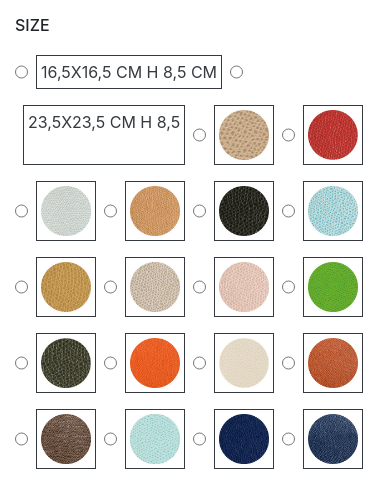
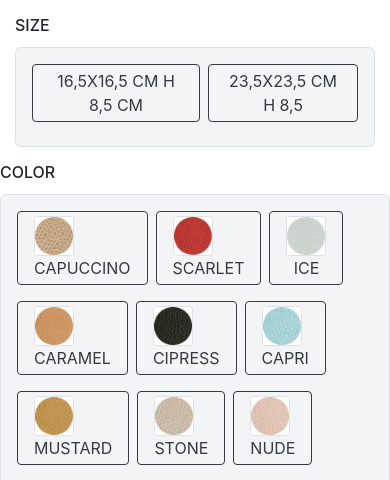
Before and after one commit to tliempt/giobagnara-colorpicker, a plain HTML site: page index.html in a window 390 px wide. Shown: the top 480 px of the page. Drawn offline with nearby package versions, Linux system fonts and the light colour scheme.

Commit message:
Updated Styling with Newly Installed Tailwind Script, Ensuring it stays responsive.

```diff
--- a/assets/js/script.js
+++ b/assets/js/script.js
@@ -29,6 +29,12 @@ const colorNames = [
 // Function to generate HTML for color options
 function generateColorOptions() {
     const toolbar = document.querySelector('.btn-toolbar[role="toolbar"]');
+    toolbar.classList.add("flex", "justify-end"); // Align to the right
+
+    // Create a container for the buttons
+    const buttonContainer = document.createElement("div");
+    buttonContainer.className = "bg-gray-100 p-3 rounded-md border inline-flex flex-wrap gap-2";
+
     imageNames.forEach((imageName, index) => {
         const optId = `opt_${26800 + index}`; // Unique ID for each option
         const colorName = colorNames[index];
@@ -38,32 +44,26 @@ function generateColorOptions() {
         input.id = optId;
         input.name = 'opt_1362';
         input.value = `val_${26800 + index}`;
-        input.className = 'btn-check';
-        input.autocomplete = 'off';
-        input.required = 'required';
+        input.className = 'hidden';
 
         const label = document.createElement('label');
-        label.tabIndex = index;
-        label.className = 'btn btn-outline-dark rounded-0 popover-dismiss p-1 m-2';
+        label.className = 'btn btn-outline-dark rounded-none px-3 py-1 flex items-center';
         label.htmlFor = optId;
         label.title = colorName;
-        label.setAttribute('data-bs-toggle', 'popover');
-        label.setAttribute('data-bs-trigger', 'hover');
-        label.setAttribute('data-bs-placement', 'top');
-        label.setAttribute('data-bs-html', 'true');
-        label.setAttribute('data-bs-content', `<img src='img/${imageName}' class='center-block' border='0' alt='' width='130' height='130'>`);
 
         const img = document.createElement('img');
         img.src = `img/${imageName}`;
-        img.alt = '';
-        img.border = '0';
-        img.width = '50';
-        img.height = '50';
+        img.alt = colorName;
+        img.className = "w-10 h-10 border border-gray-300 rounded";
 
         label.appendChild(img);
-        toolbar.appendChild(input);
-        toolbar.appendChild(label);
+        label.appendChild(document.createTextNode(` ${colorName}`));
+
+        buttonContainer.appendChild(input);
+        buttonContainer.appendChild(label);
     });
+
+    toolbar.appendChild(buttonContainer);
 }
 
 // Generate color options when the page loads
--- a/index.html
+++ b/index.html
@@ -3,32 +3,30 @@
 <head>
     <meta charset="UTF-8">
     <title>Title</title>
+    <script src="https://unpkg.com/@tailwindcss/browser@4"></script>
     <link href="https://stackpath.bootstrapcdn.com/bootstrap/4.5.2/css/bootstrap.min.css" rel="stylesheet">
-    <style>
-        .btn-toolbar .btn {
-            margin: 2px;
-        }
-    </style>
 </head>
 <body>
 <div id="options" class="container">
     <h6 class="pt-3 pb-1">SIZE</h6>
-    <div class="btn-toolbar" role="toolbar">
-        <input type="radio" id="opt_272" name="opt_84" value="val_272" class="btn-check" autocomplete="off" required="required">
-        <label tabindex="0" class="btn btn-outline-dark rounded-0 p-1 m-2" for="opt_272">
-            16,5X16,5 CM H 8,5 CM
-        </label>
-        <input type="radio" id="opt_273" name="opt_84" value="val_273" class="btn-check" autocomplete="off" required="required">
-        <label tabindex="1" class="btn btn-outline-dark rounded-0 p-1 m-2" for="opt_273">
-            23,5X23,5 CM H 8,5
-        </label>
+    <div class="flex justify-end">
+        <div class="bg-gray-100 p-3 rounded-md border inline-flex space-x-2">
+            <input type="radio" id="opt_272" name="opt_84" value="val_272" class="hidden">
+            <label for="opt_272" class="btn btn-outline-dark rounded-none px-3 py-1">
+                16,5X16,5 CM H 8,5 CM
+            </label>
+
+            <input type="radio" id="opt_273" name="opt_84" value="val_273" class="hidden">
+            <label for="opt_273" class="btn btn-outline-dark rounded-none px-3 py-1">
+                23,5X23,5 CM H 8,5
+            </label>
+        </div>
     </div>
+</div>
     <h6 class="pt-3 pb-1">COLOR</h6>
     <div class="btn-toolbar" role="toolbar">
-        <!-- Dynamically generated color options will go here -->
     </div>
 </div>
-
 <script src="assets/js/script.js"></script>
 <script src="https://code.jquery.com/jquery-3.5.1.slim.min.js"></script>
 <script src="https://cdn.jsdelivr.net/npm/@popperjs/core@2.9.2/dist/umd/popper.min.js"></script>
```
